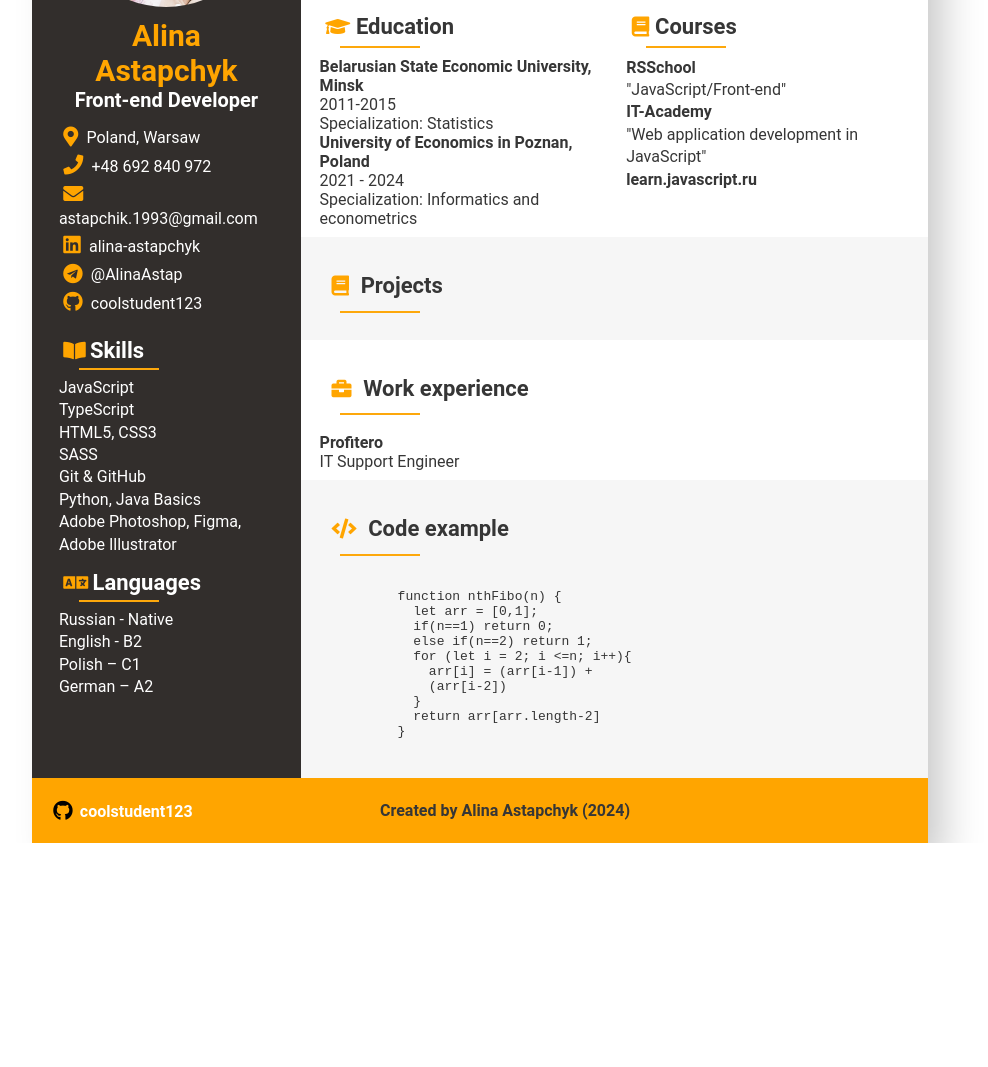
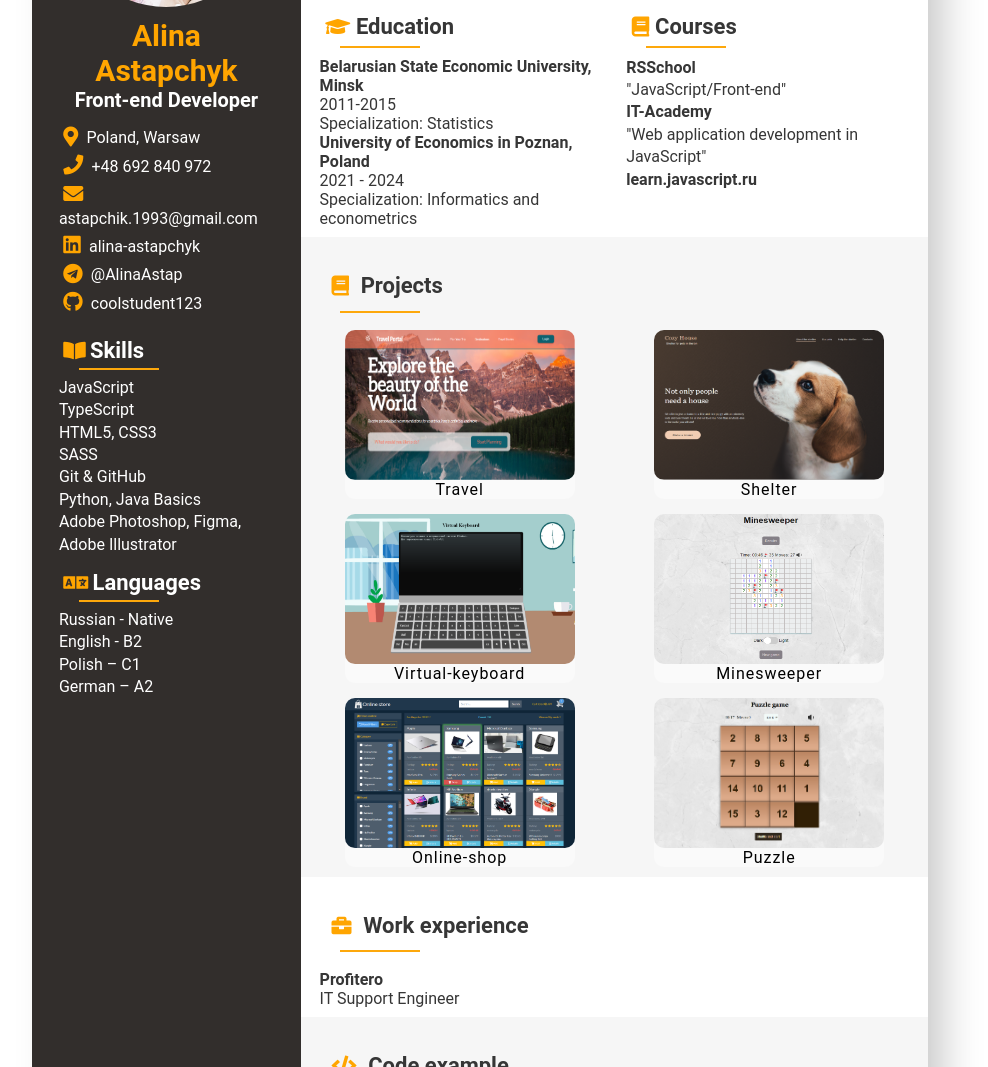
Before and after one commit to coolstudent123/rsschool-cv, a plain HTML site: page index.html in a window 1280 px wide. Shown: the part 262-1329 px from the top of the page, without its empty margins (160-1148 px from the left). Before the commit the page ends 1105 px from the top, so only its background shows below. Drawn offline with Linux system fonts and the light colour scheme.

Commit message:
feat: add projects

```diff
--- a/index.html
+++ b/index.html
@@ -186,5 +186,6 @@
           </div>
         </footer>
       </div>
+      <script src="index.js"></script>
 </body>
 </html>
--- /dev/null
+++ b/index.js
@@ -0,0 +1,48 @@
+const projects = [
+    {
+      title: 'Travel',
+      imageSrc: './assets/travel.png',
+      url: 'https://rolling-scopes-school.github.io/astap4-JSFEPRESCHOOL2022Q2/Travel/'
+    },
+    {
+      title: 'Shelter',
+      imageSrc: './assets/shelter.png',
+      url: 'https://rolling-scopes-school.github.io/astap4-JSFE2023Q1/Shelter/'
+    },
+    {
+      title: 'Virtual-keyboard',
+      imageSrc: './assets/virtual-keyboard.png',
+      url: 'https://astap4.github.io/virtual-keyboard/'
+    },
+    {
+      title: 'Minesweeper',
+      imageSrc: './assets/minesweeper.png',
+      url: 'https://rolling-scopes-school.github.io/astap4-JSFE2023Q1/minesweeper/'
+    },
+    {
+      title: 'Online-shop',
+      imageSrc: './assets/online-store.png',
+      url: 'https://astap4-siarheiliavontsyeu-onlinestore.netlify.app/#main'
+    },
+    {
+      title: 'Puzzle',
+      imageSrc: './assets/puzzle.png',
+      url: 'https://rolling-scopes-school.github.io/astap4-JSFE2022Q3/puzzle/'
+    },
+  ]
+
+  const projectsContainer = document.querySelector('.projects')
+
+  projects.forEach((item) => {
+    const project = document.createElement('a');
+    project.href = item.url;
+    project.classList.add('project')
+    const projectImg = document.createElement('img');
+    projectImg.classList.add('project-img');
+    projectImg.src = item.imageSrc;
+    const projectLink = document.createElement('p');
+    projectLink.textContent = item.title;
+    projectLink.classList.add('project-title');
+    project.append(projectImg, projectLink)
+    projectsContainer.append(project)
+  })
--- a/style.css
+++ b/style.css
@@ -174,6 +174,7 @@ section {
 }
 
 .footer-logo {
+    display: block;
     background-image: url('./assets/rsschooljs.svg');
     width: 120px;
     height: 65px;
```
Also changed, not shown: assets/minesweeper.png (added), assets/online-store.png (added), assets/puzzle.png (added), assets/rsschooljs.svg (added), assets/shelter.png (added), assets/travel.png (added), assets/virtual-keyboard.png (added).
